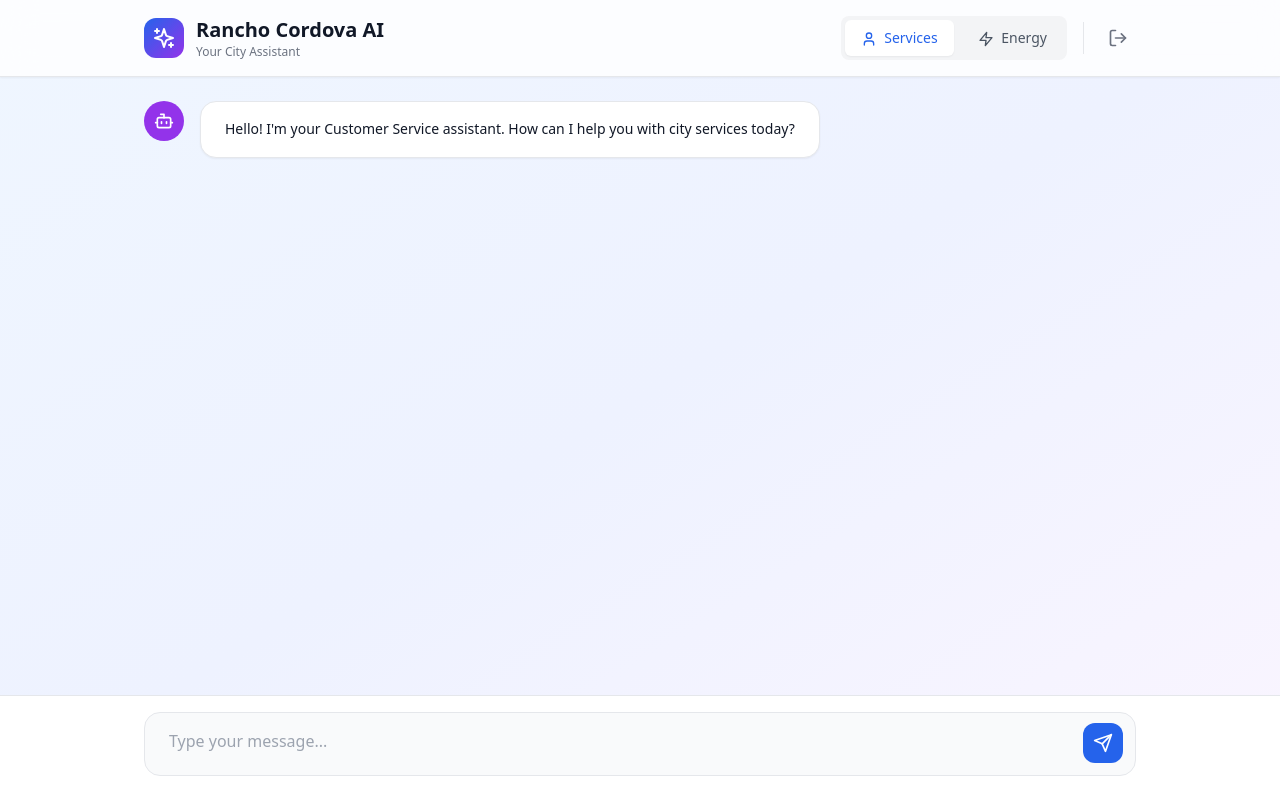
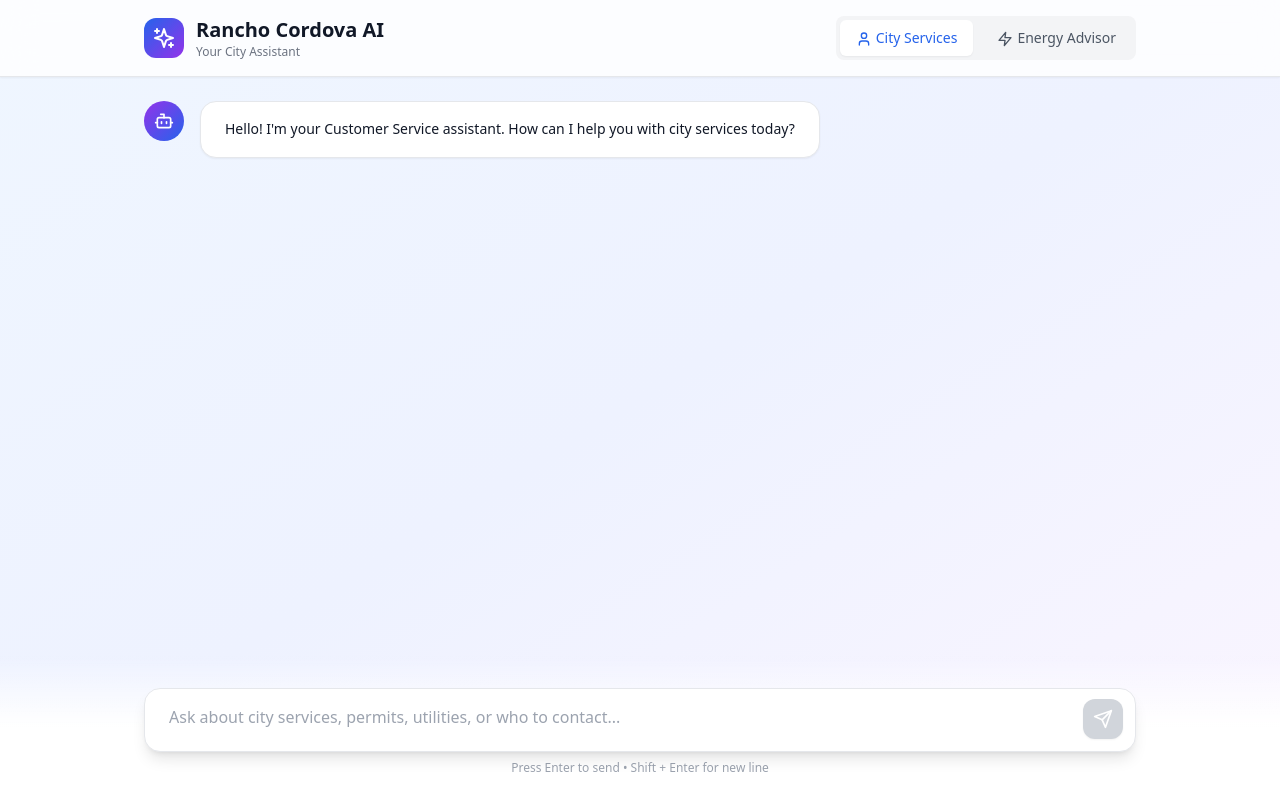
Before and after one commit to Ruthwik2610/Rancho_Cordova-AI, a Next.js app: page / in a window 1280 px wide. Before the commit this address had no page. Built offline with nearby package versions, Linux system fonts and the light colour scheme.

Commit message:
Update page.tsx

```diff
--- a/app/page.tsx
+++ b/app/page.tsx
@@ -1,8 +1,7 @@
 'use client';
 
 import { useState, useRef, useEffect } from 'react';
-import { useRouter } from 'next/navigation';
-import { Send, Zap, User, Bot, Sparkles, AlertCircle, CheckCircle, LogOut } from 'lucide-react';
+import { Send, Zap, User, Bot, Sparkles, AlertCircle, CheckCircle } from 'lucide-react';
 import { motion, AnimatePresence } from 'framer-motion';
 import {
   Chart as ChartJS,
@@ -19,7 +18,18 @@ import {
 } from 'chart.js';
 import { Line, Bar, Pie, Doughnut } from 'react-chartjs-2';
 
-ChartJS.register(CategoryScale, LinearScale, PointElement, LineElement, BarElement, ArcElement, Title, Tooltip, Legend);
+// Register Chart.js components
+ChartJS.register(
+  CategoryScale,
+  LinearScale,
+  PointElement,
+  LineElement,
+  BarElement,
+  ArcElement,
+  Title,
+  Tooltip,
+  Legend
+);
 
 interface ChartDataset {
   label: string;
@@ -53,7 +63,6 @@ interface Message {
 type AgentType = 'customer' | 'energy';
 
 export default function Home() {
-  const router = useRouter();
   const [messages, setMessages] = useState<Message[]>([]);
   const [input, setInput] = useState('');
   const [loading, setLoading] = useState(false);
@@ -61,16 +70,6 @@ export default function Home() {
   const [error, setError] = useState<string | null>(null);
   const messagesEndRef = useRef<HTMLDivElement>(null);
   const inputRef = useRef<HTMLTextAreaElement>(null);
-
-  useEffect(() => {
-    const isAuthenticated = localStorage.getItem('isAuthenticated');
-    if (!isAuthenticated) router.push('/login');
-  }, [router]);
-
-  const handleLogout = () => {
-    localStorage.removeItem('isAuthenticated');
-    router.push('/login');
-  };
 
   const scrollToBottom = () => {
     messagesEndRef.current?.scrollIntoView({ behavior: 'smooth' });
@@ -81,6 +80,7 @@ export default function Home() {
   }, [messages]);
 
   useEffect(() => {
+    // Welcome message
     setMessages([{
       id: '0',
       role: 'assistant',
@@ -105,17 +105,26 @@ export default function Home() {
     setLoading(true);
     setError(null);
 
-    // RETRY LOGIC
+    // --- SMART POLLING LOGIC ---
+    // This handles the "Cold Start" problem by waiting if the server is busy
     const fetchWithRetry = async (attempt = 1): Promise<any> => {
       const res = await fetch('/api/chat', {
         method: 'POST',
         headers: { 'Content-Type': 'application/json' },
-        body: JSON.stringify({ message: userMessage.content, agentType })
+        body: JSON.stringify({
+          message: userMessage.content,
+          agentType
+        })
       });
 
+      // If model is loading (503), wait and retry automatically
       if (res.status === 503) {
         if (attempt > 10) throw new Error("Server is busy. Please try again later.");
+
+        // Update UI to show we are waiting
         setError(`Waking up AI Brain... (Attempt ${attempt}/5)`);
+
+        // Wait 5 seconds
         await new Promise(resolve => setTimeout(resolve, 5000));
         return fetchWithRetry(attempt + 1);
       }
@@ -130,6 +139,7 @@ export default function Home() {
 
     try {
       const data = await fetchWithRetry();
+
       const assistantMessage: Message = {
         id: (Date.now() + 1).toString(),
         role: 'assistant',
@@ -137,16 +147,18 @@ export default function Home() {
         chartData: data.chartData,
         sources: data.sources
       };
+
       setMessages(prev => [...prev, assistantMessage]);
-      setError(null);
+      setError(null); // Clear any "waking up" messages
     } catch (error: unknown) {
       console.error('Error:', error);
       const errorMessage = error instanceof Error ? error.message : 'An error occurred';
       setError(errorMessage);
+
       const errorMsg: Message = {
         id: (Date.now() + 1).toString(),
         role: 'assistant',
-        content: `I apologize, but I encountered an error: ${errorMessage}`
+        content: `I apologize, but I encountered an error. Please try again or contact support if the issue persists.`
       };
       setMessages(prev => [...prev, errorMsg]);
     } finally {
@@ -171,7 +183,14 @@ export default function Home() {
         title: { display: true, text: chartData.title },
       },
     };
-    const ChartComponents = { line: Line, bar: Bar, pie: Pie, doughnut: Doughnut };
+
+    const ChartComponents = {
+      line: Line,
+      bar: Bar,
+      pie: Pie,
+      doughnut: Doughnut,
+    };
+
     const ChartComponent = ChartComponents[chartData.chartType];
 
     return (
@@ -185,6 +204,7 @@ export default function Home() {
 
   return (
     <div className="min-h-screen bg-gradient-to-br from-blue-50 via-indigo-50 to-purple-50">
+      {/* Header */}
       <header className="sticky top-0 z-50 bg-white/80 backdrop-blur-lg border-b border-gray-200 shadow-sm">
         <div className="max-w-5xl mx-auto px-4 py-4">
           <div className="flex items-center justify-between">
@@ -197,27 +217,45 @@ export default function Home() {
                 <p className="text-xs text-gray-500">Your City Assistant</p>
               </div>
             </div>
-            <div className="flex items-center gap-3">
-              <div className="flex gap-2 bg-gray-100 p-1 rounded-lg">
-                <button onClick={() => setAgentType('customer')} className={`px-4 py-2 rounded-md text-sm font-medium transition-all ${agentType === 'customer' ? 'bg-white text-blue-600 shadow-sm' : 'text-gray-600 hover:text-gray-900'}`}>
-                  <User className="w-4 h-4 inline mr-1" /> Services
-                </button>
-                <button onClick={() => setAgentType('energy')} className={`px-4 py-2 rounded-md text-sm font-medium transition-all ${agentType === 'energy' ? 'bg-white text-green-600 shadow-sm' : 'text-gray-600 hover:text-gray-900'}`}>
-                  <Zap className="w-4 h-4 inline mr-1" /> Energy
-                </button>
-              </div>
-              <div className="h-8 w-px bg-gray-200 mx-1"></div>
-              <button onClick={handleLogout} className="p-2 text-gray-500 hover:text-red-600 hover:bg-red-50 rounded-lg transition-colors" title="Sign Out">
-                <LogOut className="w-5 h-5" />
+
+            {/* Agent Selector (No Logout Button) */}
+            <div className="flex gap-2 bg-gray-100 p-1 rounded-lg">
+              <button
+                onClick={() => setAgentType('customer')}
+                className={`px-4 py-2 rounded-md text-sm font-medium transition-all ${
+                  agentType === 'customer'
+                    ? 'bg-white text-blue-600 shadow-sm'
+                    : 'text-gray-600 hover:text-gray-900'
+                }`}
+              >
+                <User className="w-4 h-4 inline mr-1" />
+                City Services
+              </button>
+              <button
+                onClick={() => setAgentType('energy')}
+                className={`px-4 py-2 rounded-md text-sm font-medium transition-all ${
+                  agentType === 'energy'
+                    ? 'bg-white text-green-600 shadow-sm'
+                    : 'text-gray-600 hover:text-gray-900'
+                }`}
+              >
+                <Zap className="w-4 h-4 inline mr-1" />
+                Energy Advisor
               </button>
             </div>
           </div>
         </div>
       </header>
 
+      {/* Error/Loading Banner */}
       <AnimatePresence>
         {error && (
-          <motion.div initial={{ opacity: 0, y: -20 }} animate={{ opacity: 1, y: 0 }} exit={{ opacity: 0, y: -20 }} className="max-w-5xl mx-auto px-4 pt-4">
+          <motion.div
+            initial={{ opacity: 0, y: -20 }}
+            animate={{ opacity: 1, y: 0 }}
+            exit={{ opacity: 0, y: -20 }}
+            className="max-w-5xl mx-auto px-4 pt-4"
+          >
             <div className="bg-blue-50 border border-blue-200 rounded-lg p-3 flex items-center gap-2">
               <div className="w-4 h-4 border-2 border-blue-500 border-t-transparent rounded-full animate-spin"></div>
               <p className="text-sm text-blue-700">{error}</p>
@@ -226,23 +264,70 @@ export default function Home() {
         )}
       </AnimatePresence>
 
+      {/* Chat Messages */}
       <main className="max-w-5xl mx-auto px-4 py-6 pb-32">
         <div className="space-y-6">
           <AnimatePresence initial={false}>
             {messages.map((msg) => (
-              <motion.div key={msg.id} initial={{ opacity: 0, y: 20 }} animate={{ opacity: 1, y: 0 }} className={`flex gap-4 ${msg.role === 'user' ? 'flex-row-reverse' : ''}`}>
-                <div className={`flex-shrink-0 w-10 h-10 rounded-full flex items-center justify-center ${msg.role === 'user' ? 'bg-blue-600' : agentType === 'energy' ? 'bg-green-600' : 'bg-purple-600'}`}>
-                  {msg.role === 'user' ? <User className="w-5 h-5 text-white" /> : <Bot className="w-5 h-5 text-white" />}
+              <motion.div
+                key={msg.id}
+                initial={{ opacity: 0, y: 20 }}
+                animate={{ opacity: 1, y: 0 }}
+                exit={{ opacity: 0, scale: 0.95 }}
+                transition={{ duration: 0.3 }}
+                className={`flex gap-4 ${msg.role === 'user' ? 'flex-row-reverse' : ''}`}
+              >
+                {/* Avatar */}
+                <div className={`flex-shrink-0 w-10 h-10 rounded-full flex items-center justify-center ${
+                  msg.role === 'user'
+                    ? 'bg-blue-600'
+                    : agentType === 'energy'
+                    ? 'bg-gradient-to-br from-green-600 to-emerald-600'
+                    : 'bg-gradient-to-br from-purple-600 to-blue-600'
+                }`}>
+                  {msg.role === 'user' ? (
+                    <User className="w-5 h-5 text-white" />
+                  ) : agentType === 'energy' ? (
+                    <Zap className="w-5 h-5 text-white" />
+                  ) : (
+                    <Bot className="w-5 h-5 text-white" />
+                  )}
                 </div>
+
+                {/* Message Content */}
                 <div className={`flex-1 max-w-3xl ${msg.role === 'user' ? 'text-right' : ''}`}>
-                  <div className={`inline-block px-6 py-4 rounded-2xl shadow-sm ${msg.role === 'user' ? 'bg-blue-600 text-white' : 'bg-white text-gray-900 border border-gray-200'}`}>
+                  <div
+                    className={`inline-block px-6 py-4 rounded-2xl shadow-sm ${
+                      msg.role === 'user'
+                        ? 'bg-blue-600 text-white'
+                        : 'bg-white text-gray-900 border border-gray-200'
+                    }`}
+                  >
                     <p className="text-sm leading-relaxed whitespace-pre-wrap">{msg.content}</p>
                   </div>
-                  {msg.chartData && renderChart(msg.chartData)}
-                  {msg.sources && (
+
+                  {/* Chart Visualization */}
+                  {msg.chartData && msg.role === 'assistant' && (
+                    <motion.div
+                      initial={{ opacity: 0, scale: 0.95 }}
+                      animate={{ opacity: 1, scale: 1 }}
+                      transition={{ delay: 0.2 }}
+                    >
+                      {renderChart(msg.chartData)}
+                    </motion.div>
+                  )}
+
+                  {/* Sources */}
+                  {msg.sources && msg.sources.length > 0 && (
                     <div className="mt-2 flex flex-wrap gap-2">
-                      {msg.sources.map((s, i) => (
-                        <span key={i} className="inline-flex items-center gap-1 px-2 py-1 bg-gray-100 text-gray-600 text-xs rounded-full"><CheckCircle className="w-3 h-3" />{s.source}</span>
+                      {msg.sources.map((source, idx) => (
+                        <span
+                          key={idx}
+                          className="inline-flex items-center gap-1 px-2 py-1 bg-gray-100 text-gray-600 text-xs rounded-full"
+                        >
+                          <CheckCircle className="w-3 h-3" />
+                          {source.source} ({source.score}%)
+                        </span>
                       ))}
                     </div>
                   )}
@@ -250,19 +335,72 @@ export default function Home() {
               </motion.div>
             ))}
           </AnimatePresence>
+
+          {/* Typing Indicator */}
+          {loading && (
+            <motion.div
+              initial={{ opacity: 0 }}
+              animate={{ opacity: 1 }}
+              className="flex gap-4"
+            >
+              <div className={`w-10 h-10 rounded-full flex items-center justify-center ${
+                agentType === 'energy'
+                  ? 'bg-gradient-to-br from-green-600 to-emerald-600'
+                  : 'bg-gradient-to-br from-purple-600 to-blue-600'
+              }`}>
+                {agentType === 'energy' ? (
+                  <Zap className="w-5 h-5 text-white" />
+                ) : (
+                  <Bot className="w-5 h-5 text-white" />
+                )}
+              </div>
+              <div className="flex-1">
+                <div className="inline-block px-6 py-4 rounded-2xl bg-white border border-gray-200 shadow-sm">
+                  <div className="flex gap-2">
+                    <div className="w-2 h-2 bg-gray-400 rounded-full animate-bounce" style={{ animationDelay: '0ms' }}></div>
+                    <div className="w-2 h-2 bg-gray-400 rounded-full animate-bounce" style={{ animationDelay: '150ms' }}></div>
+                    <div className="w-2 h-2 bg-gray-400 rounded-full animate-bounce" style={{ animationDelay: '300ms' }}></div>
+                  </div>
+                </div>
+              </div>
+            </motion.div>
+          )}
+
           <div ref={messagesEndRef} />
         </div>
       </main>
 
-      <div className="fixed bottom-0 left-0 right-0 bg-white pt-4 pb-6 border-t border-gray-200">
+      {/* Input Area */}
+      <div className="fixed bottom-0 left-0 right-0 bg-gradient-to-t from-white via-white to-transparent pt-8 pb-6">
         <div className="max-w-5xl mx-auto px-4">
           <form onSubmit={sendMessage} className="relative">
-            <div className="relative bg-gray-50 rounded-2xl border border-gray-200 focus-within:ring-2 focus-within:ring-blue-500">
-              <textarea ref={inputRef} value={input} onChange={(e) => setInput(e.target.value)} onKeyDown={handleKeyDown} placeholder="Type your message..." rows={1} disabled={loading} className="w-full px-6 py-4 pr-14 bg-transparent border-none resize-none focus:outline-none" style={{ minHeight: '56px' }} />
-              <button type="submit" disabled={loading || !input.trim()} className="absolute right-3 bottom-3 w-10 h-10 bg-blue-600 hover:bg-blue-700 text-white rounded-xl flex items-center justify-center">
-                <Send className="w-5 h-5" />
+            <div className="relative bg-white rounded-2xl shadow-lg border border-gray-200 focus-within:ring-2 focus-within:ring-blue-500 focus-within:border-transparent transition-all">
+              <textarea
+                ref={inputRef}
+                value={input}
+                onChange={(e) => setInput(e.target.value)}
+                onKeyDown={handleKeyDown}
+                placeholder={
+                  agentType === 'energy'
+                    ? 'Ask about energy savings, SMUD programs, or request data visualizations...'
+                    : 'Ask about city services, permits, utilities, or who to contact...'
+                }
+                rows={1}
+                disabled={loading}
+                className="w-full px-6 py-4 pr-14 bg-transparent border-none resize-none focus:outline-none text-gray-900 placeholder-gray-400 max-h-32"
+                style={{ minHeight: '56px' }}
+              />
+              <button
+                type="submit"
+                disabled={loading || !input.trim()}
+                className="absolute right-3 bottom-3 w-10 h-10 bg-blue-600 hover:bg-blue-700 disabled:bg-gray-300 disabled:cursor-not-allowed rounded-xl flex items-center justify-center transition-colors shadow-sm"
+              >
+                <Send className="w-5 h-5 text-white" />
               </button>
             </div>
+            <p className="text-xs text-gray-400 text-center mt-2">
+              Press Enter to send • Shift + Enter for new line
+            </p>
           </form>
         </div>
       </div>
```
